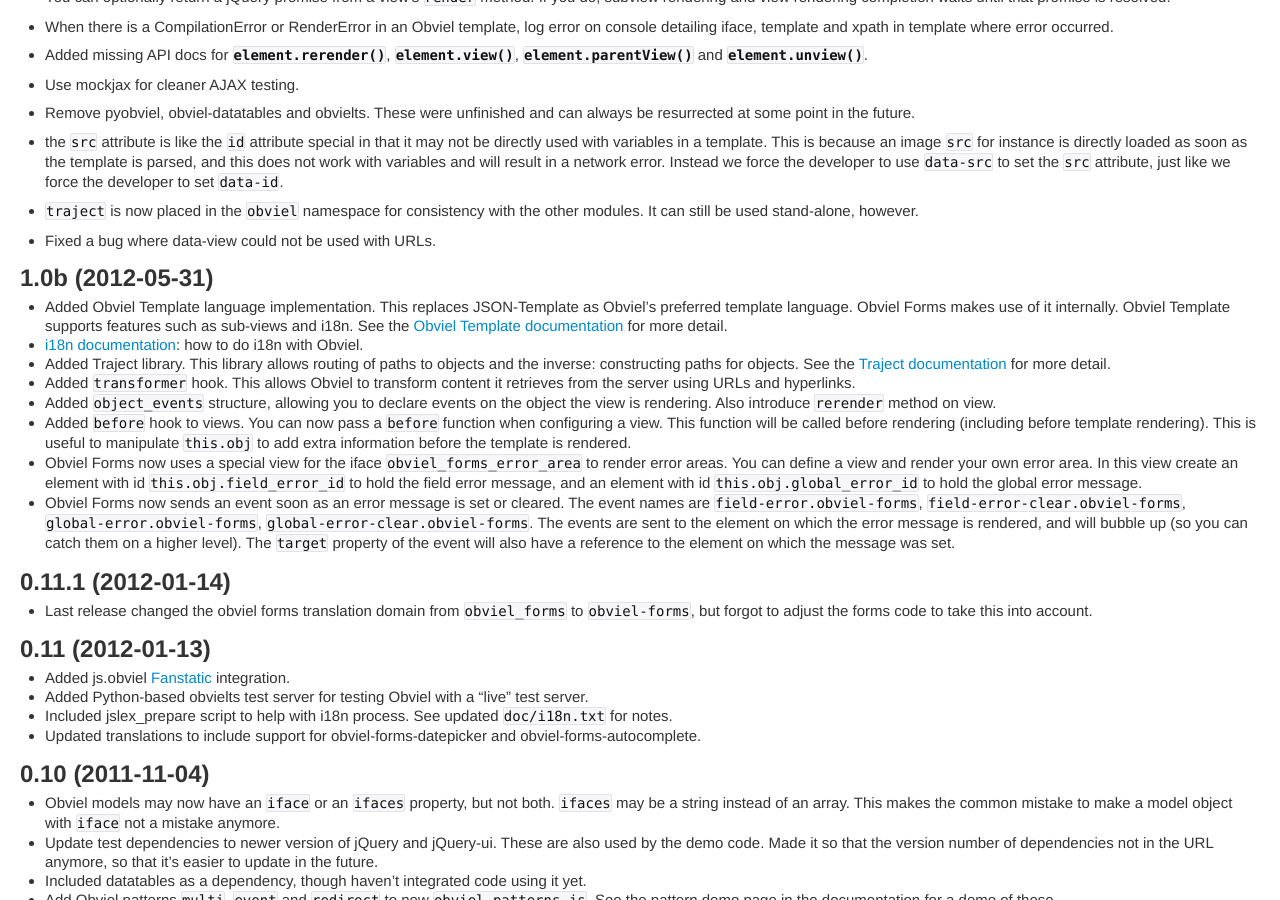
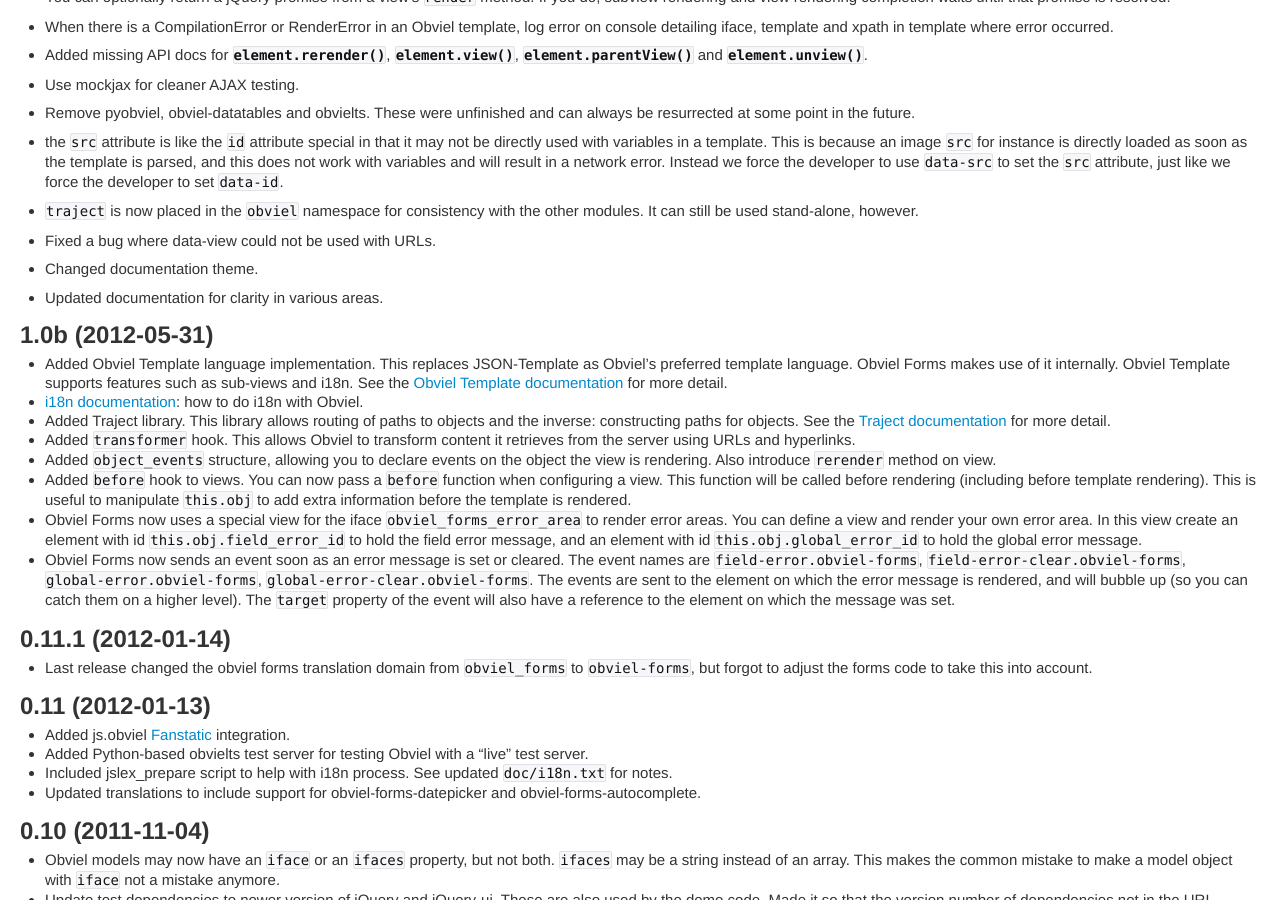
Before and after one commit to obviel/obviel, a Sphinx documentation site: the page built from doc/CHANGES.txt, in a window 1280 px wide and 900 px high, scrolled down 1373 px. Built offline with Sphinx 7.4.7, drawn with Linux system fonts in a browser that asks for light colours.

Commit message:
Update changes.

```diff
--- a/doc/CHANGES.txt
+++ b/doc/CHANGES.txt
@@ -161,6 +161,10 @@ CHANGES
 
 * Fixed a bug where data-view could not be used with URLs.
 
+* Changed documentation theme.
+
+* Updated documentation for clarity in various areas.
+
 1.0b (2012-05-31)
 =================
 
```
